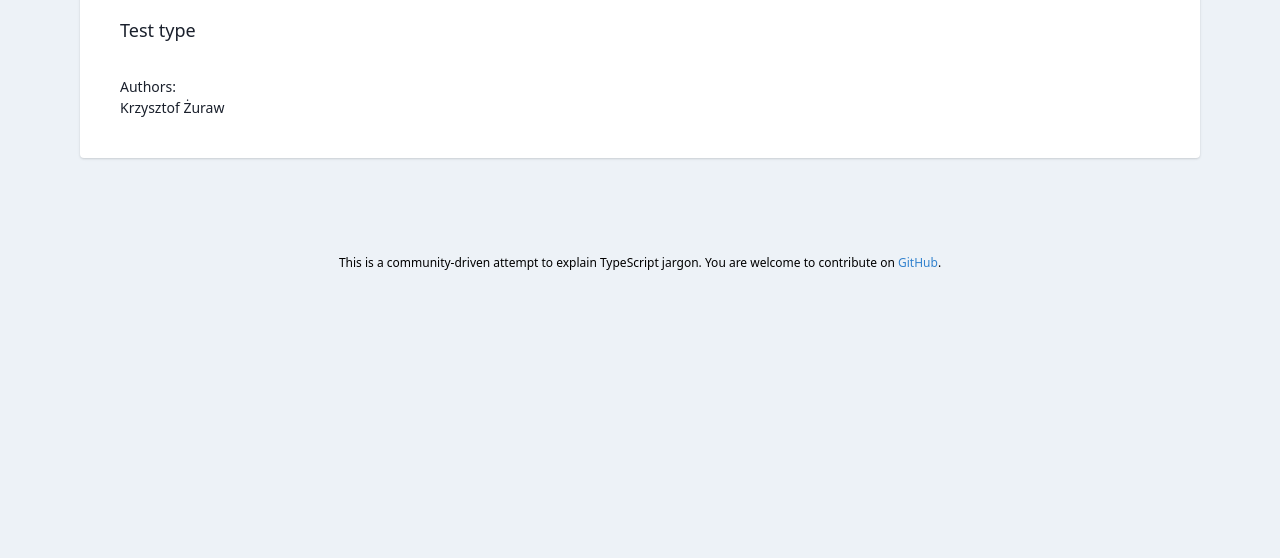
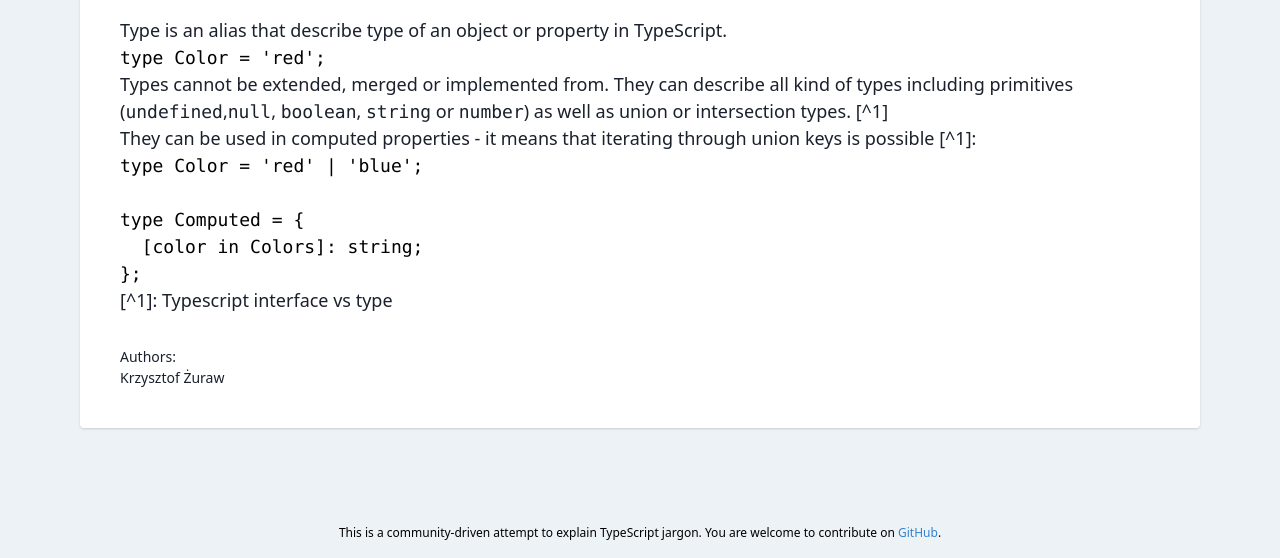
Before and after one commit to krzysztofzuraw/explain-typescript, a Gatsby site: page /T/type/ in a window 1280 px wide. Shown: the part 360-918 px from the top of the page. Before the commit the page ends 800 px from the top, so only its background shows below. Built offline with nearby package versions, Linux system fonts and the light colour scheme; Gatsby itself is replaced by a stand-in of ours; some packages are replaced by stand-ins of ours; code samples lack their colours.

Commit message:
chore: add basic type entry

````diff
--- a/content/glossary/T/type.md
+++ b/content/glossary/T/type.md
@@ -3,7 +3,25 @@ title: Type
 authors:
   - Krzysztof Żuraw
 letter: T
-summary: This is about type
+summary: describes type of an object or property
 ---
 
-Test type
+Type is an alias that describe type of an object or property in TypeScript.
+
+```ts
+type Color = 'red';
+```
+
+Types cannot be extended, merged or implemented from. They can describe all kind of types including primitives (`undefined`,`null`, `boolean`, `string` or `number`) as well as union or intersection types. [^1]
+
+They can be used in computed properties - it means that iterating through union keys is possible [^1]:
+
+```ts
+type Color = 'red' | 'blue';
+
+type Computed = {
+  [color in Colors]: string;
+};
+```
+
+[^1]: [Typescript interface vs type](https://pawelgrzybek.com/typescript-interface-vs-type/)
````
